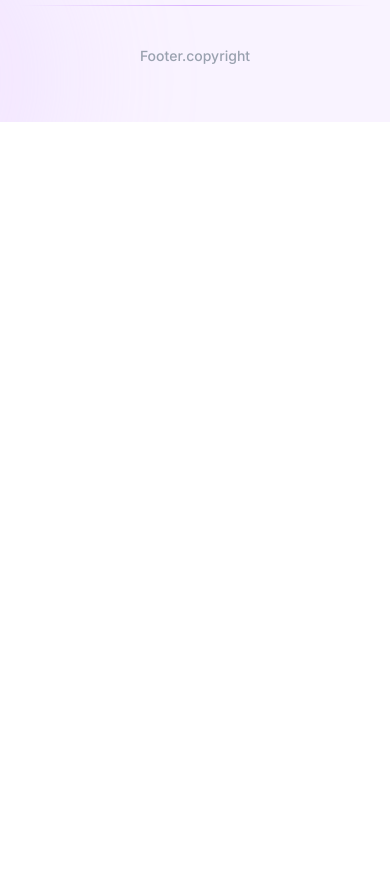
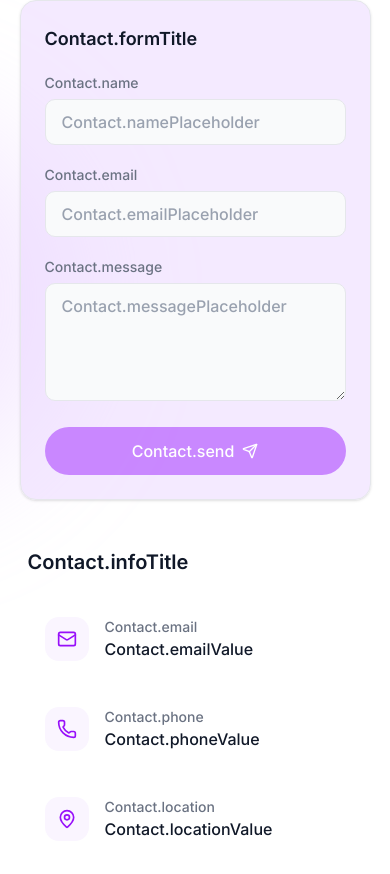
Before and after one commit to Sabamahdavi84/portfolio-website, a Next.js app in the folder portfolio/: page /en in a window 390 px wide. Shown: the part 7450-8324 px from the top of the page. Before the commit the page ends 7572 px from the top, so only its background shows below. Built offline with nearby package versions, Linux system fonts and the light colour scheme.

Commit message:
<main>[contact,locales]:completed contact section

```diff
--- a/portfolio/app/[locale]/layout.tsx
+++ b/portfolio/app/[locale]/layout.tsx
@@ -39,6 +39,7 @@ const LOCALE_STRUCTURE: Record<string, string> = {
   skills:"skills",
   projects:"projects",
   experience:"experience",
+  contact:"contact",
   footer:"footer"
   // newfile: "folder1/folder2/newfile",
 };
--- a/portfolio/app/[locale]/page.tsx
+++ b/portfolio/app/[locale]/page.tsx
@@ -1,4 +1,5 @@
 import About from "@/components/about/About";
+import Contact from "@/components/contact/Contact";
 import Experience from "@/components/experience/experience";
 import Footer from "@/components/footer/footer";
 import Hero from "@/components/hero/Hero";
@@ -16,6 +17,7 @@ export default function Home() {
       <Skills/>
       <Project/>
       <Experience/>
+      <Contact/>
       <Footer/>
     </>
   );
--- /dev/null
+++ b/portfolio/components/contact/Contact.tsx
@@ -0,0 +1,184 @@
+"use client"
+
+import { LucideSend, Mail, MapPin, Phone } from "lucide-react"
+import { useLocale , useTranslations} from "next-intl";
+
+const contactInfo = [
+  {
+    icon: Mail,
+    label: "email",
+    value: "emailValue",
+    href: "mailto:sabamahdavi8400@gmail.com",
+  },
+  {
+    icon: Phone,
+    label: "phone",
+    value: "phoneValue",
+    href: "tel:+989909334899",
+  },
+  {
+    icon: MapPin,
+    label: "location",
+    value: "locationValue",
+    href: "#",
+  },
+]
+
+export default function Contact() {
+  const locale = useLocale();
+  const t=useTranslations('Contact');
+
+  return (
+    <section id="contact" className="relative py-24 overflow-hidden -mt-22">
+      {/* background glow */}
+      <div
+        className={`absolute ${
+          locale === "fa" ? "left-1/12" : "right-1/3"
+        } top-1/3 -translate-x-1/2 w-96 h-96 rounded-full blur-3xl bg-purple-300/30 dark:bg-purple-800/20 pointer-events-none`}
+      />
+
+      <div className="w-[90%] max-w-6xl mx-auto relative z-10 space-y-16">
+        {/* heading */}
+        <div className="text-center space-y-6">
+          <span className="block text-purple-600 dark:text-purple-400 text-sm tracking-[0.3em] font-medium uppercase">
+           {t('badge')}
+          </span>
+
+          <h2
+            className={`${
+              locale === "fa" ? "font-medium text-4xl" : "font-serif text-4xl md:text-5xl"
+            } leading-tight text-gray-900 dark:text-gray-50`}
+          >
+            {t('title1')}{" "}
+            <span className="text-purple-600 dark:text-purple-400">{t("title2")}</span>
+          </h2>
+
+          <div className="w-24 h-px bg-gradient-to-r from-transparent via-purple-500 to-transparent mx-auto" />
+        </div>
+
+        <div className="grid grid-cols-1 md:grid-cols-2 gap-10">
+          {/* left - form */}
+          <form
+            className="p-6 rounded-2xl bg-purple-200/50 dark:bg-purple-800/30
+            border border-gray-200 dark:border-purple-900 shadow-sm space-y-5"
+          >
+            <h3 className="text-lg font-semibold text-gray-900 dark:text-white">
+              {t('formTitle')}
+            </h3>
+
+            {/* name */}
+            <div>
+              <label className="text-sm text-gray-500 dark:text-gray-400 block mb-1.5">
+                {t('name')}
+              </label>
+              <input
+                type="text"
+                required
+                placeholder={t('namePlaceholder')}
+                className="w-full px-4 py-2.5 rounded-lg
+                bg-gray-50 dark:bg-purple-700
+                border border-gray-200 dark:border-purple-500
+                text-gray-900 dark:text-gray-100
+                placeholder:text-gray-400 dark:placeholder:text-gray-500
+                outline-none focus:border-purple-400 dark:focus:border-purple-600
+                focus:ring-2 focus:ring-purple-100 dark:focus:ring-purple-900/30
+                transition"
+              />
+            </div>
+
+            {/* email */}
+            <div>
+              <label className="text-sm text-gray-500 dark:text-gray-400 block mb-1.5">
+                {t('email')}
+              </label>
+              <input
+                type="email"
+                required
+                placeholder={t('emailPlaceholder')}
+                className="w-full px-4 py-2.5 rounded-lg
+                bg-gray-50 dark:bg-purple-700
+                border border-gray-200 dark:border-purple-500
+                text-gray-900 dark:text-gray-100
+                placeholder:text-gray-400 dark:placeholder:text-gray-500
+                outline-none focus:border-purple-400 dark:focus:border-purple-600
+                focus:ring-2 focus:ring-purple-100 dark:focus:ring-purple-900/30
+                transition"
+              />
+            </div>
+
+            {/* message */}
+            <div>
+              <label className="text-sm text-gray-500 dark:text-gray-400 block mb-1.5">
+                {t('message')}
+              </label>
+              <textarea
+                required
+                rows={4}
+                placeholder={t('messagePlaceholder')}
+                className="w-full px-4 py-2.5 rounded-lg
+                bg-gray-50 dark:bg-purple-700
+                border border-gray-200 dark:border-purple-500
+                text-gray-900 dark:text-gray-100
+                placeholder:text-gray-400 dark:placeholder:text-gray-500
+                outline-none focus:border-purple-400 dark:focus:border-purple-600
+                focus:ring-2 focus:ring-purple-100 dark:focus:ring-purple-900/30
+                transition"
+              />
+            </div>
+
+            <button
+              type="submit"
+              className="w-full py-3 rounded-full bg-purple-500/60
+              hover:bg-purple-500/80
+              dark:bg-purple-500 dark:hover:bg-purple-400
+              text-white font-medium transition-colors
+              flex items-center justify-center gap-2 cursor-pointer"
+            >
+              {t('send')}
+              <LucideSend className="w-4 h-4" />
+            </button>
+          </form>
+
+          {/* right - contact info */}
+          <div className="p-2">
+            <h3 className="text-xl font-semibold mb-6 text-gray-900 dark:text-white">
+              {t('infoTitle')}
+            </h3>
+
+            <div className="space-y-3">
+              {contactInfo.map((item, index) => (
+                <a
+                  href={item.href}
+                  key={index}
+                  className="flex items-center gap-4 p-4 rounded-xl
+                  border border-transparent
+                  hover:bg-purple-50 hover:border-purple-100
+                  dark:hover:bg-purple-900/20 dark:hover:border-purple-900
+                  transition-colors group"
+                >
+                  <div
+                    className="w-11 h-11 shrink-0 rounded-xl
+                    bg-purple-50 dark:bg-purple-900/30
+                    flex items-center justify-center
+                    group-hover:bg-purple-100 dark:group-hover:bg-purple-900/50
+                    transition-colors"
+                  >
+                    <item.icon className="w-5 h-5 text-purple-600 dark:text-purple-400" />
+                  </div>
+                  <div>
+                    <div className="text-gray-500 dark:text-gray-400 text-sm">
+                      {t(item.label)}
+                    </div>
+                    <div className="font-medium text-gray-900 dark:text-gray-100">
+                      {t(item.value)}
+                    </div>
+                  </div>
+                </a>
+              ))}
+            </div>
+          </div>
+        </div>
+      </div>
+    </section>
+  )
+}
--- /dev/null
+++ b/portfolio/locales/en/contact.json
@@ -0,0 +1,29 @@
+{
+  "Contact": {
+    "badge": "Contact",
+    "title1": "Let's build",
+    "title2": "something great",
+    "formTitle": "Send a message",
+
+    "name": "Name",
+    "namePlaceholder": "Enter your name",
+
+    "email": "Email",
+    "emailPlaceholder": "Enter your email",
+
+    "message": "Message",
+    "messagePlaceholder": "Enter your message...",
+
+    "send": "Send Message",
+
+    "infoTitle": "Contact Information",
+
+    "phone": "Phone",
+    "location": "Location",
+
+
+    "locationValue": "Tehran",
+    "phoneValue":"09909334899",
+    "emailValue":"sabamahdavi8400@gmail.com"
+  }
+}
--- /dev/null
+++ b/portfolio/locales/fa/contact.json
@@ -0,0 +1,28 @@
+{
+  "Contact": {
+    "badge": "ارتباط با من",
+    "title1": "جهت ارتباط با من",
+    "title2": "فرم زیر را پر کنید",
+    "formTitle": "ارسال پیام",
+
+    "name": "نام",
+    "namePlaceholder": "نام خود را وارد کنید",
+
+    "email": "ایمیل",
+    "emailPlaceholder": "ایمیل خود را وارد کنید",
+
+    "message": "پیام",
+    "messagePlaceholder": "پیام خود را بنویسید...",
+
+    "send": "ارسال پیام",
+
+    "infoTitle": "اطلاعات تماس",
+
+    "phone": "تلفن",
+    "location": "موقعیت",
+
+    "locationValue": "تهران",
+    "phoneValue": "۰۹۹۰۹۳۳۴۸۹۹",
+    "emailValue": "sabamahdavi8400@gmail.com"
+  }
+}
```
